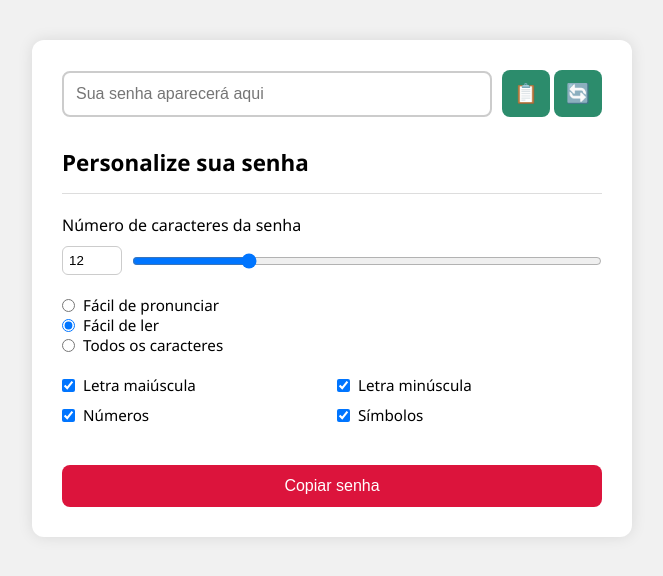
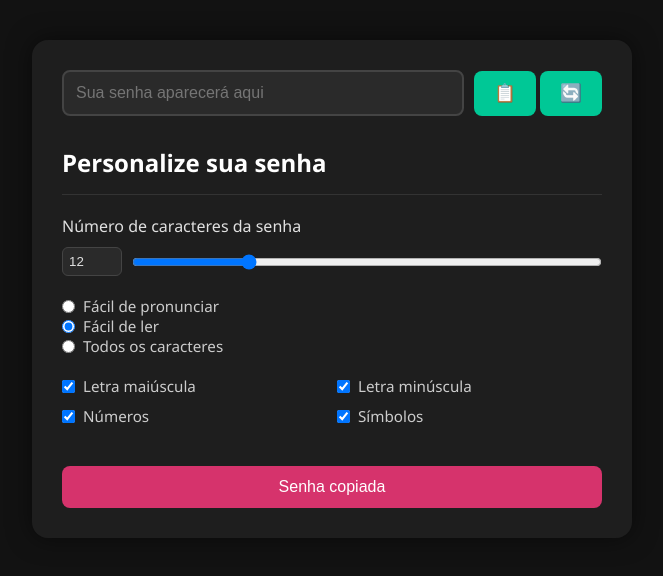
Before and after one commit to cauagoncalves-p/geradoDeSenha, a plain HTML site: page index.html in a window 1280 px wide. Both pictures are taken after a click on the button "Copiar senha". Shown: the whole page, without its empty margins (308-971 px from the left). Drawn offline with Linux system fonts and the light colour scheme.

Commit message:
fazendo função check

```diff
--- a/index.html
+++ b/index.html
@@ -38,14 +38,14 @@
         </div>
 
         <div class="checkboxes">
-          <label><input type="checkbox" checked id="maiscula"/> Letra maiúscula</label>
-          <label><input type="checkbox" checked id="minuscula"/> Letra minúscula</label>
-          <label><input type="checkbox" checked id="number"/> Números</label>
-          <label><input type="checkbox" checked id="simbolos"/> Símbolos</label>
+          <label><input type="checkbox" checked id="maiscula input"/> Letra maiúscula</label>
+          <label><input type="checkbox" checked id="minuscula input"/> Letra minúscula</label>
+          <label><input type="checkbox" checked id="number input"/> Números</label>
+          <label><input type="checkbox" checked id="simbolos input"/> Símbolos</label>
         </div>
       </div>
 
-      <button class="btn-copiar">Copiar senha</button>
+      <button class="btn-copiar " id="btn-copy">Copiar senha</button>
     </section>
   </main>
 
--- a/script.js
+++ b/script.js
@@ -9,6 +9,9 @@ const number = document.getElementById('number');
 const simbolos = document.getElementById('simbolos');
 const gerarSenha = document.getElementById('gerarSenha');
 const inputSenha = document.getElementById('senha');
+const copytext = document.getElementById('copiarSenha');
+const botaoCopiar = document.getElementById('btn-copy');
+const inputCkeck = document.querySelectorAll('input');
 
 window.onload = function(){
     slider.addEventListener('input', () => {
@@ -24,6 +27,20 @@ const letrasM = 'ABCDEFGHIJKLMNOPQRSTUVWXYZ'
 const letrasMi = 'abcdefghijklmnopqrstuvwxyz'
 const numeros = '1234567890';
 const caracteresSimbolos = '!@#$%^&*()_+{}[]<>?'
+
+function check(){
+    let inputs = false;
+
+    inputCkeck.forEach((e) =>{
+        if (e.checked){
+            inputs = true;
+        }
+    })
+
+
+
+}
+
 function GerarSenha(){
     let senhaGerada = '';
     let embaralhar = '';
@@ -42,7 +59,8 @@ function GerarSenha(){
         for (let i = 0; i < tamanho.value; i++){
             senhaGerada += embaralhar.charAt(Math.floor(Math.random() * embaralhar.length));
         }
-        inputSenha.value = senhaGerada;
+       inputSenha.value = senhaGerada;
+       botaoCopiar.innerHTML = "Copiar Texto"
 }
 
 facilPronunciar.addEventListener('change', (event) =>{
@@ -61,15 +79,35 @@ facilLer.addEventListener('change', (event)=>{
 
 todosCaracter.addEventListener('change', (event) =>{
      if (event.target.checked){
-        number.checked = true;
-        simbolos.checked = true;
+        number.checked = true, number.disabled = false;
+        simbolos.checked = true, simbolos.disabled = false;
         minuscula.checked = true;
         maiscula.checked = true;
     }
 })
 
+gerarSenha.addEventListener('click', ()=>{
+    GerarSenha();
+})
+
+function copiarTexto(){
+    navigator.clipboard.writeText(inputSenha.value)
+    .then(() => {
+        console.log('Texto copiado para a área de transferência!');
+    })
+    .catch((error) => {
+        console.error('Falha ao copiar texto para a área de transferência:', error);
+    });
+}
 
 
-gerarSenha.addEventListener('click', ()=>{
- GerarSenha();
+copytext.addEventListener('click', () =>{
+    copiarTexto();
+    botaoCopiar.innerHTML = "Senha copiada"
 })
+
+
+botaoCopiar.addEventListener('click', () =>{
+    copiarTexto();
+    botaoCopiar.innerHTML = "Senha copiada"
+})
--- a/style.css
+++ b/style.css
@@ -6,7 +6,8 @@
 
 body {
   font-family: 'Segoe UI', sans-serif;
-    background-color: #f1f1f1;
+  background-color: #121212;
+  color: #e0e0e0;
   padding: 40px 20px;
   display: flex;
   justify-content: center;
@@ -15,12 +16,13 @@
 }
 
 .container {
-    background: white;
+  background: #1e1e1e;
   padding: 30px;
-    border-radius: 12px;
-    box-shadow: 0 0 15px rgba(0, 0, 0, 0.1);
+  border-radius: 16px;
+  box-shadow: 0 0 25px rgba(0, 0, 0, 0.5);
   max-width: 600px;
   width: 100%;
+  transition: 0.3s;
 }
 
 .senha-gerada {
@@ -35,35 +37,40 @@
   flex: 1;
   padding: 12px;
   font-size: 1rem;
-    border: 2px solid #ccc;
+  background-color: #2a2a2a;
+  border: 2px solid #444;
   border-radius: 8px;
+  color: #e0e0e0;
   width: 100%;
+  outline: none;
 }
 
 .botoes button {
-    padding: 12px;
+  padding: 12px 20px;
   border: none;
-    background-color: #2c8c6c;
-    color: white;
-    font-size: 1.2rem;
+  background-color: #00c896;
+  color: #fff;
+  font-size: 1.1rem;
   border-radius: 8px;
   cursor: pointer;
-    transition: background 0.3s;
+  transition: background 0.3s, transform 0.2s;
 }
 
 .botoes button:hover {
-    background-color: #247256;
+  background-color: #00a67d;
+  transform: translateY(-2px);
 }
 
 .personalizacao h2 {
-    font-size: 1.4rem;
+  font-size: 1.5rem;
   margin-bottom: 15px;
+  color: #ffffff;
 }
 
 .personalizacao hr {
   margin-bottom: 20px;
   border: 0;
-    border-top: 1px solid #ddd;
+  border-top: 1px solid #333;
 }
 
 .linha {
@@ -80,8 +87,10 @@
 .controle-tamanho input[type="number"] {
   width: 60px;
   padding: 6px;
-    border: 1px solid #ccc;
+  background-color: #2a2a2a;
+  border: 1px solid #444;
   border-radius: 6px;
+  color: #e0e0e0;
 }
 
 .controle-tamanho input[type="range"] {
@@ -99,6 +108,7 @@
   align-items: center;
   gap: 8px;
   font-size: 0.95rem;
+  color: #ccc;
 }
 
 .checkboxes {
@@ -111,20 +121,20 @@
   margin-top: 20px;
   width: 100%;
   padding: 12px;
-    background-color: crimson;
+  background-color: #d6336c;
   border: none;
   border-radius: 8px;
   color: white;
   font-size: 1rem;
   cursor: pointer;
-    transition: background 0.3s;
+  transition: background 0.3s, transform 0.2s;
 }
 
 .btn-copiar:hover {
-    background-color: darkred;
+  background-color: #b42a5c;
+  transform: translateY(-2px);
 }
 
-  /* Responsivo extra */
 @media (max-width: 480px) {
   .senha-gerada {
     flex-direction: column;
```
Lines whose indentation alone changed are shown as unchanged.
